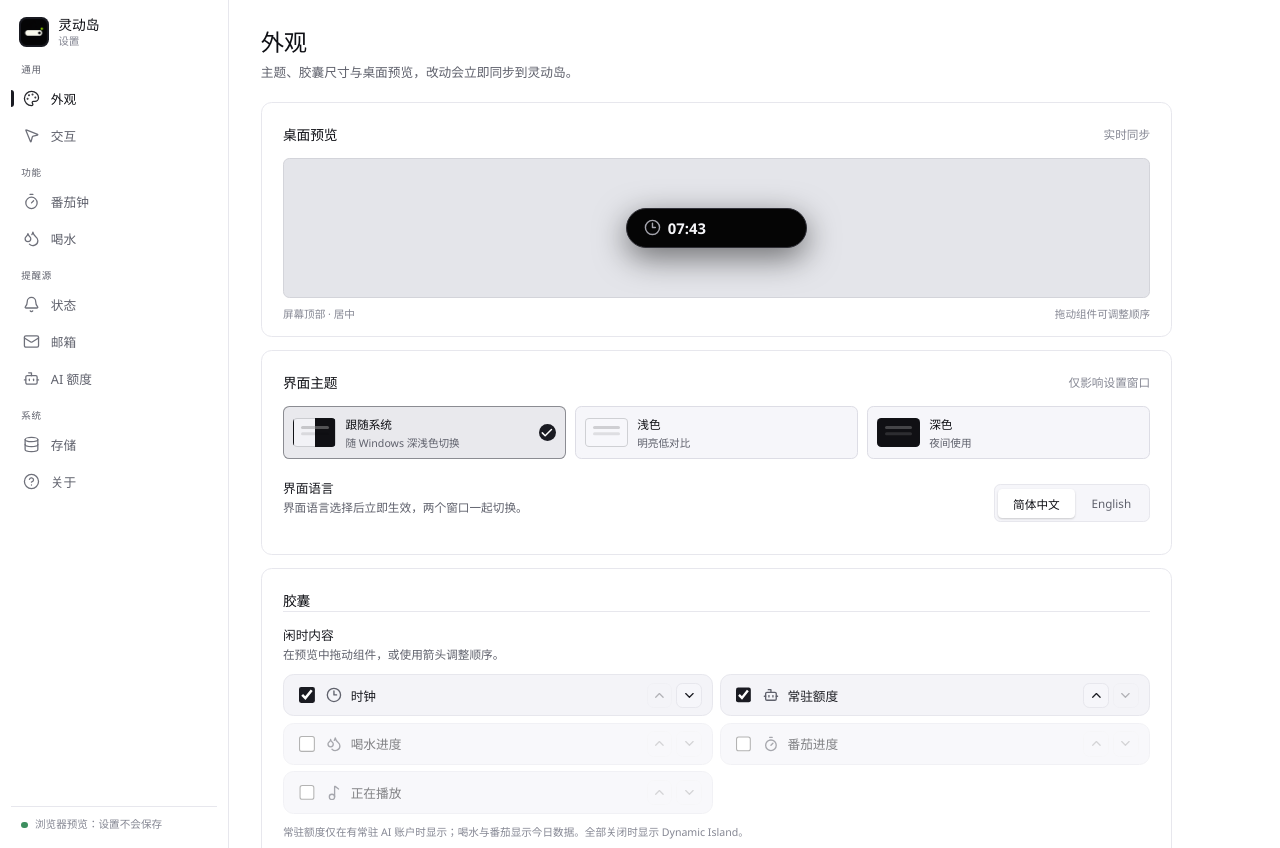
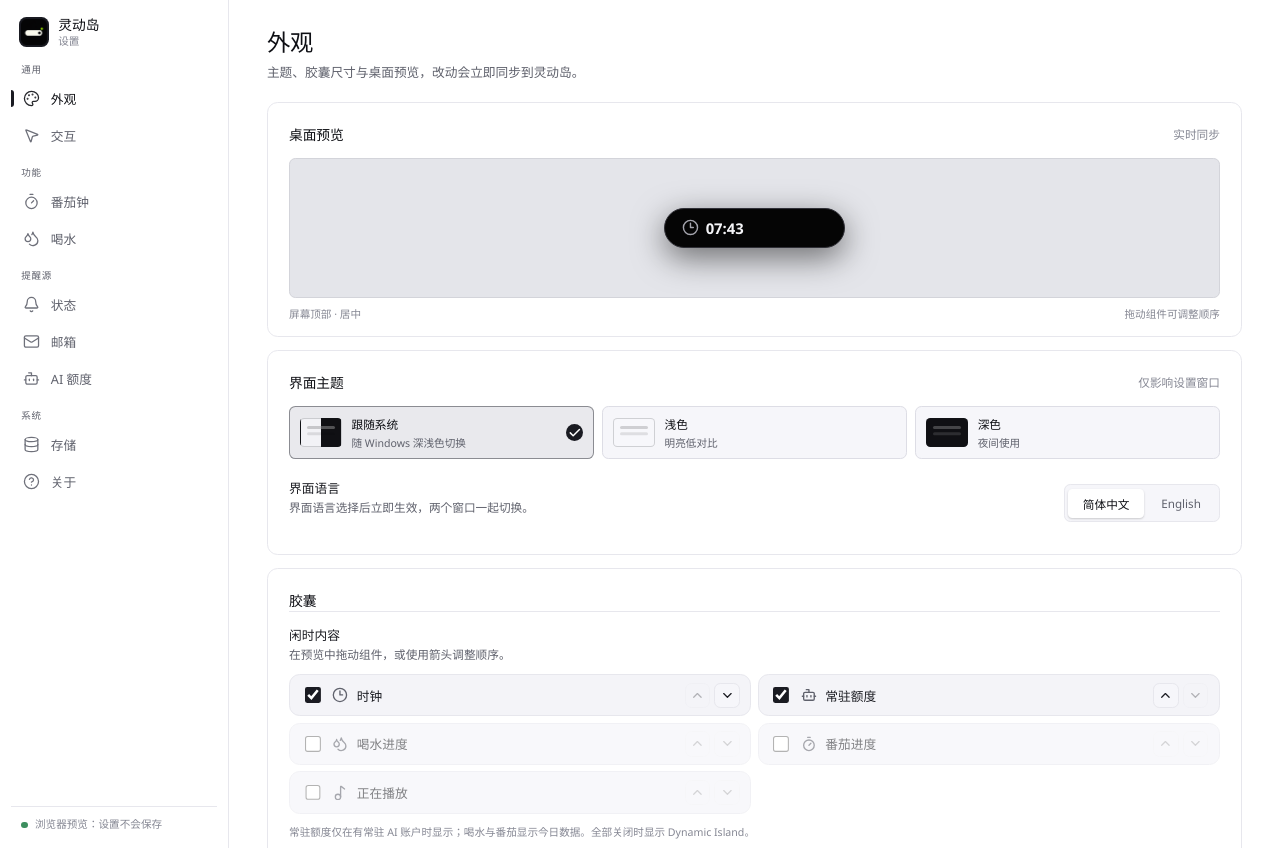
Before and after one commit to dkj-duan/dynamic-Island, a React (Vite) app: page / in a window 1280 px wide. Built offline with nearby package versions, Linux system fonts and the light colour scheme.

Commit message:
Centre the settings content column on wide windows

```diff
--- a/src/styles/settings.css
+++ b/src/styles/settings.css
@@ -209,7 +209,9 @@
 }
 
 .settings-content {
-  max-width: 860px;
+  /* Centre the column so wide windows do not pile blank space on the right. */
+  max-width: 920px;
+  margin: 0 auto;
 }
 
 .settings-header {
```
